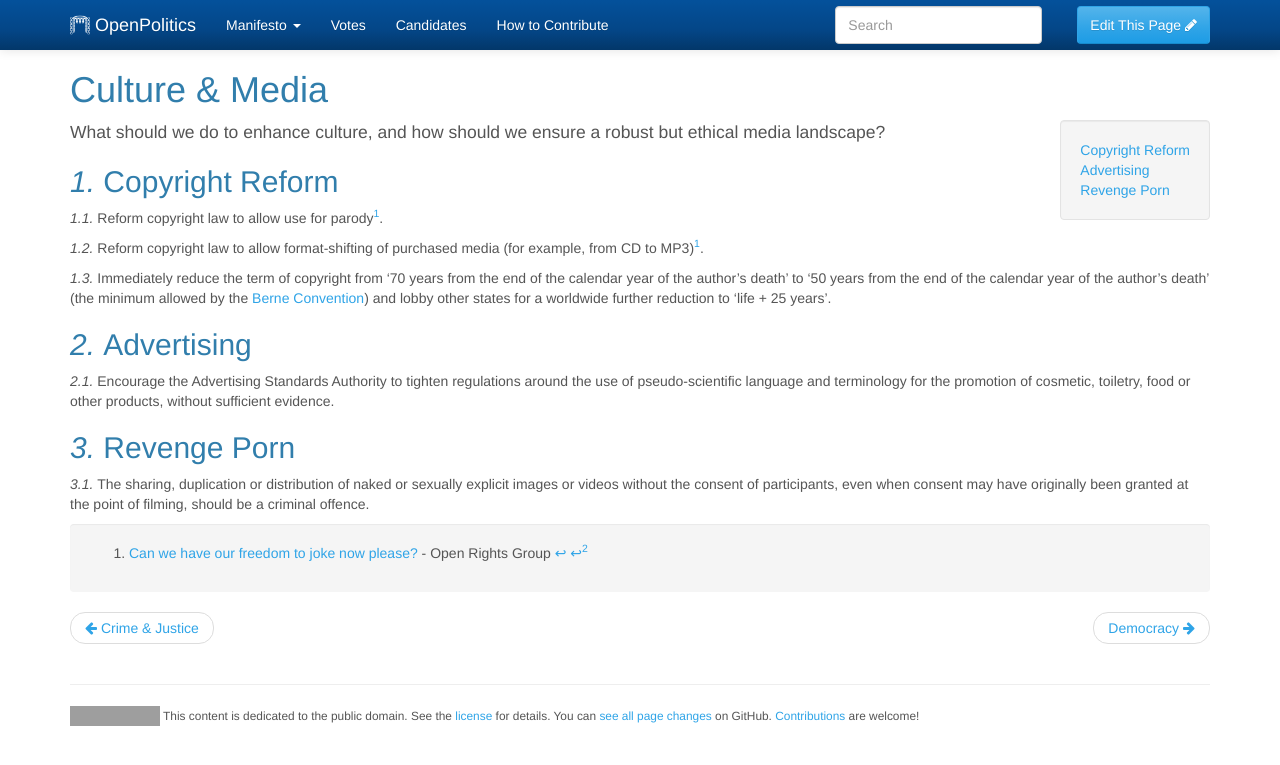
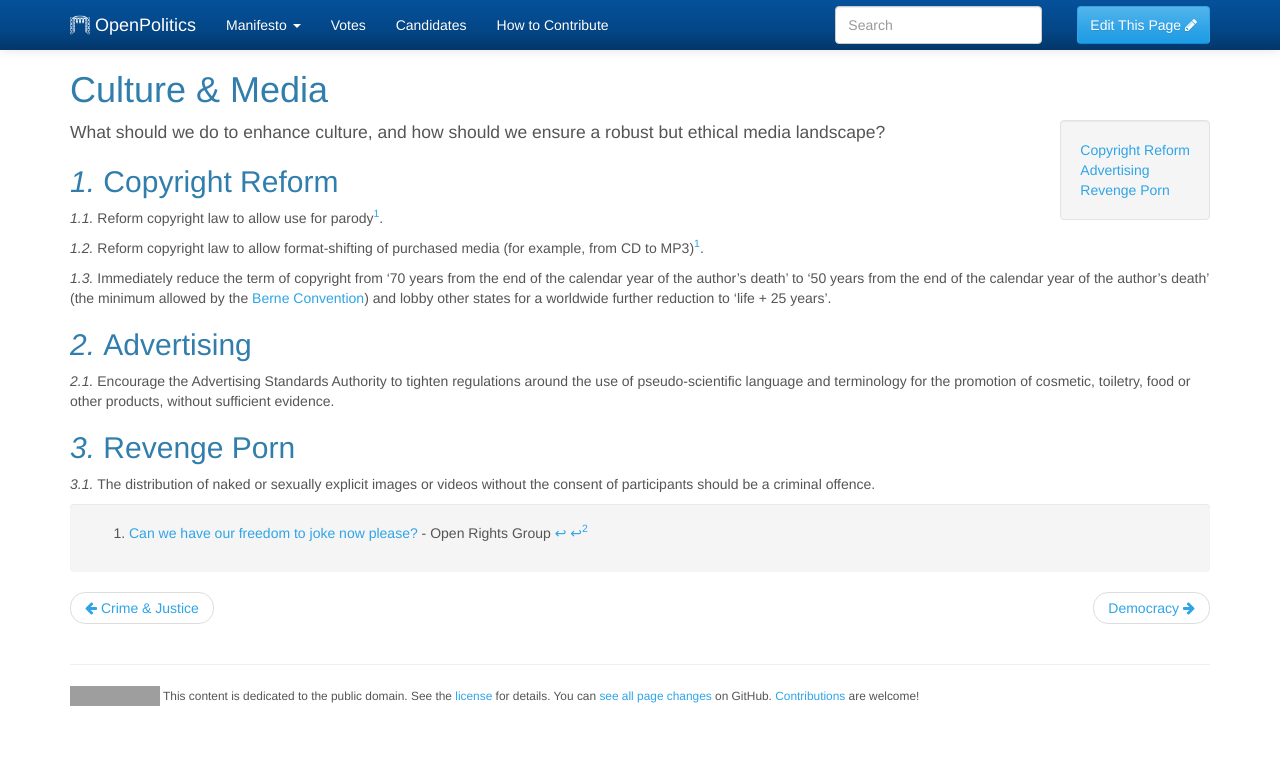
Before and after one commit to openpolitics/manifesto, a Jekyll site: the page built from manifesto/culture.md, in a window 1280 px wide. Shown: the top 765 px of the page. Built offline with Jekyll 4.4.1, drawn with Linux system fonts in a browser that asks for light colours; grey boxes are pictures that could not be loaded.

Commit message:
Changed the wording to make it much simpler.

```diff
--- a/manifesto/culture.md
+++ b/manifesto/culture.md
@@ -24,4 +24,4 @@ Encourage the Advertising Standards Authority to tighten regulations around the
 
 ## Revenge Porn
 
-The sharing, duplication or distribution of naked or sexually explicit images or videos without the consent of participants, even when consent may have originally been granted at the point of filming, should be a criminal offence.
+The distribution of naked or sexually explicit images or videos without the consent of participants should be a criminal offence.
```
